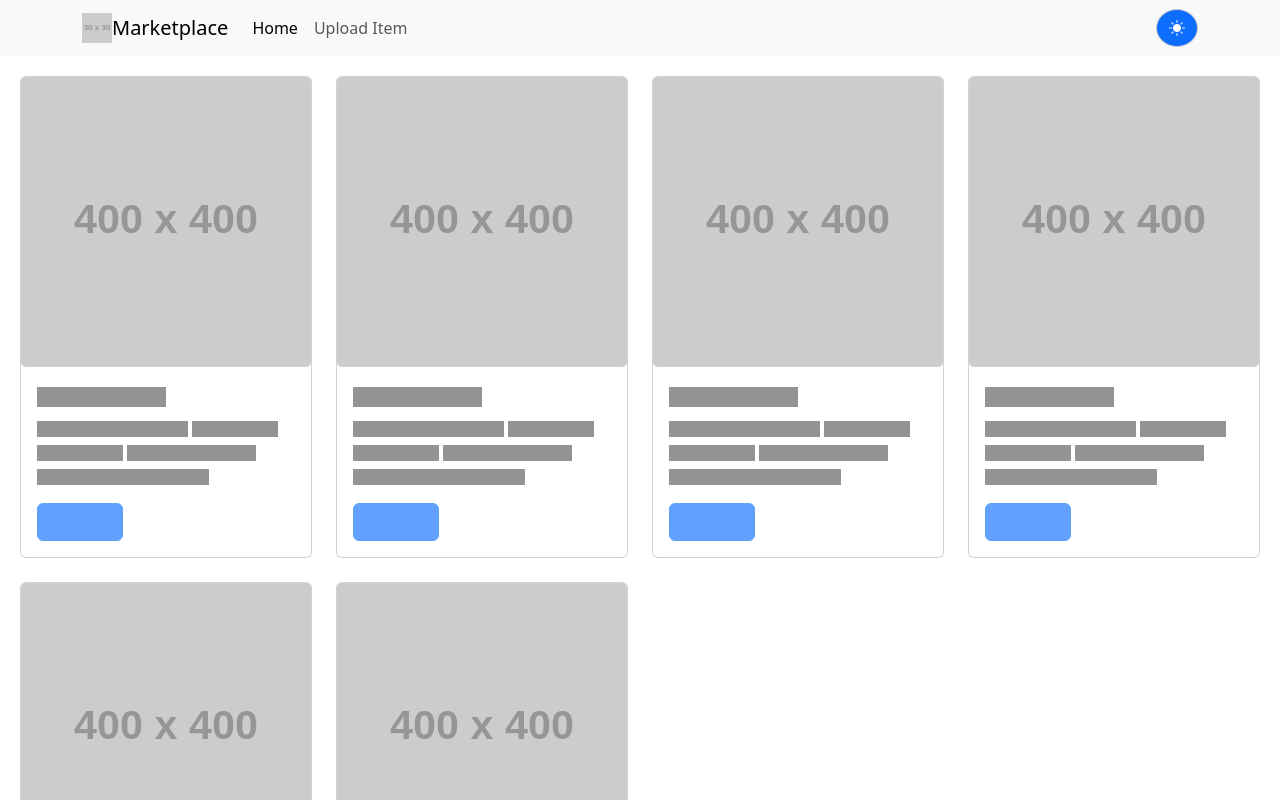
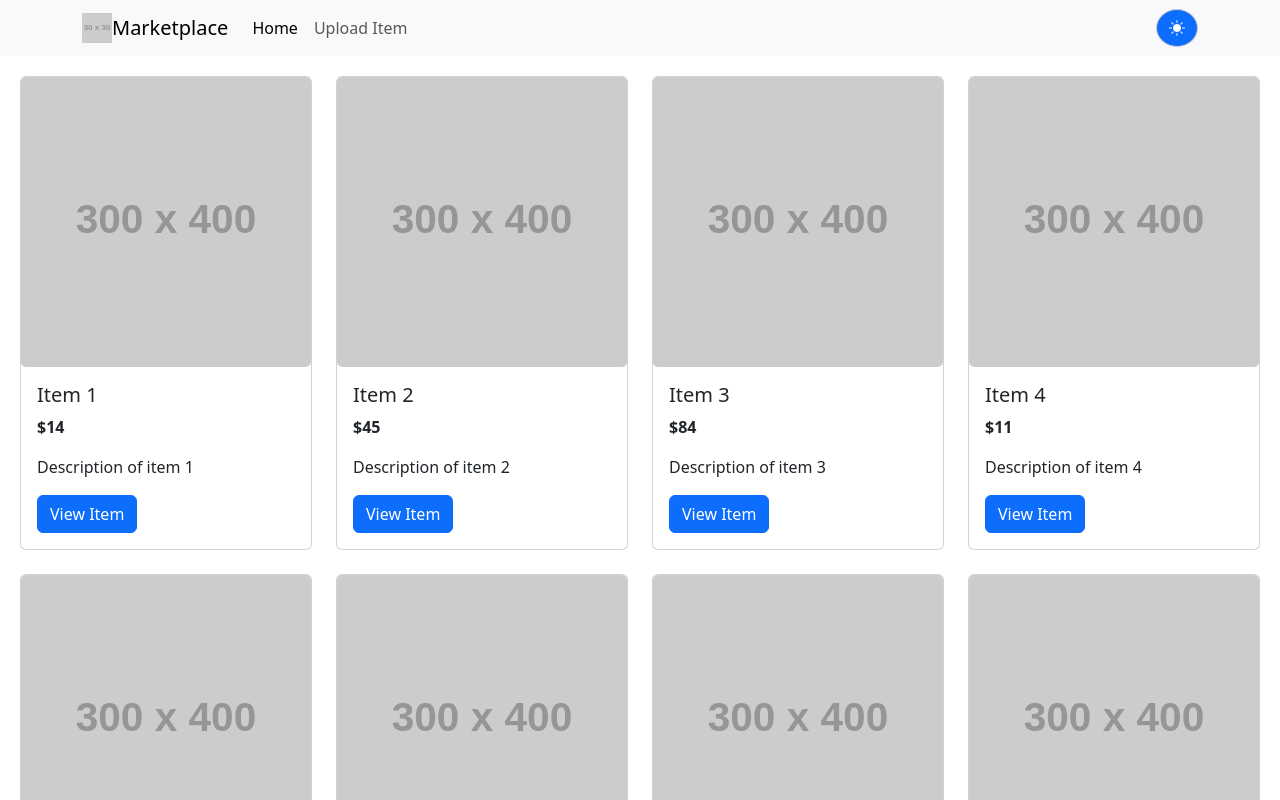
Before and after one commit to amhamiltsyr/SecondHandStoreInventorySystem, a React (Vite) app in the folder reactFrontend/frontend/: page / in a window 1280 px wide. Shown: the top 800 px of the page. Built offline with nearby package versions, Linux system fonts and the light colour scheme.

Commit message:
infinite scroll

```diff
--- a/reactFrontend/frontend/src/components/Marketplace.tsx
+++ b/reactFrontend/frontend/src/components/Marketplace.tsx
@@ -1,4 +1,4 @@
-import React, { useState } from "react";
+import React, { useState, useEffect, useRef } from "react";
 import { Row, Col } from "react-bootstrap";
 import "./Marketplace.css";
 import MarketCard from "./MarketCard";
@@ -6,53 +6,70 @@ import LoadingCard from "./LoadingCard";
 
 const Marketplace: React.FC = () => {
   const [isLoading, setLoading] = useState(true);
-  const items = [
-    {
-      id: 1,
-      title: "Item 1",
-      description: "Description 1",
-      imageUrl: "https://placehold.co/400",
-      price: 1,
+  const [items, setItems] = useState<
+    Array<{
+      id: number;
+      title: string;
+      description: string;
+      imageUrl: string;
+      price: number;
+    }>
+  >([]);
+  const [page, setPage] = useState(1);
+
+  const loader = useRef(null);
+
+  const loadMore = () => {
+    setLoading(true);
+    setTimeout(() => {
+      const newItems = Array.from({ length: 6 }).map((_, index) => ({
+        id: index + items.length + 1,
+        title: `Item ${index + items.length + 1}`,
+        description: `Description of item ${index + items.length + 1}`,
+        imageUrl: `https://via.placeholder.com/300x400?text=Item+${
+          index + items.length + 1
+        }`,
+        price: Math.floor(Math.random() * 100) + 1,
+      }));
+      setItems((prevItems) => [...prevItems, ...newItems]);
+      setLoading(false);
+    }, 1500); // Simulate network delay
+  };
+
+  useEffect(() => {
+    loadMore(); // Initial load
+  }, []);
+  useEffect(() => {
+    const observer = new IntersectionObserver(
+      (entries) => {
+        if (entries[0].isIntersecting) {
+          setPage((prevPage) => prevPage + 1);
+        }
       },
-    {
-      id: 2,
-      title: "Item 2",
-      description: "Description 2",
-      imageUrl: "https://placehold.co/400",
-      price: 2,
-    },
-    {
-      id: 3,
-      title: "Item 3",
-      description: "Description 3",
-      imageUrl: "https://placehold.co/400",
-      price: 3,
-    },
-    {
-      id: 4,
-      title: "Item 4",
-      description: "Description 4",
-      imageUrl: "https://placehold.co/400",
-      price: 4,
-    },
-    {
-      id: 5,
-      title: "Item 5",
-      description: "Description 5",
-      imageUrl: "https://placehold.co/600x700",
-      price: 5,
-    },
-  ];
+      { threshold: 1 }
+    );
+
+    if (loader.current) {
+      observer.observe(loader.current);
+    }
+
+    return () => {
+      if (loader.current) {
+        observer.unobserve(loader.current);
+      }
+    };
+  }, []);
+
+  useEffect(() => {
+    if (page > 1) {
+      loadMore();
+    }
+  }, [page]);
 
   return (
+    <>
       <Row className="h">
-      {isLoading
-        ? Array.from({ length: 6 }).map((_, index) => (
-            <Col key={index} xs={12} sm={6} md={4} lg={3} className="mb-4">
-              <LoadingCard />
-            </Col>
-          ))
-        : items.map((item) => (
+        {items.map((item) => (
           <Col key={item.id} xs={12} sm={6} md={4} lg={3} className="mb-4">
             <MarketCard
               id={item.id}
@@ -63,7 +80,23 @@ const Marketplace: React.FC = () => {
             />
           </Col>
         ))}
+        {isLoading &&
+          Array.from({ length: 6 }).map((_, index) => (
+            <Col
+              key={`loading-${index}`}
+              xs={12}
+              sm={6}
+              md={4}
+              lg={3}
+              className="mb-4"
+            >
+              <LoadingCard />
+            </Col>
+          ))}
       </Row>
+      <div ref={loader} style={{ height: "1px" }}></div>{" "}
+      {/* Invisible div for IntersectionObserver */}
+    </>
   );
 };
 
--- a/reactFrontend/frontend/src/components/Upload.css
+++ b/reactFrontend/frontend/src/components/Upload.css
@@ -1,12 +1,15 @@
 /* src/Upload.css */
 
 .form {
-    max-width: 400px; /* Adjust the width as needed */
+    max-width: 500px; /* Adjust the width as needed */
     width: 100%; /* Ensure the form takes up 100% of the available space */
     margin: 0 auto; /* This will center the form horizontally */
     padding: 20px; /* Optional: Add padding for spacing within the form */
     border-radius: 8px; /* Optional: Rounded corners */
     box-shadow: 0 4px 8px rgba(0, 0, 0, 0.1); /* Optional: Add a subtle shadow */
+    display: flex;
+  align-items: center;
+  justify-content: center;
   }
 
   .upload-container {
--- a/reactFrontend/frontend/src/components/UploadForm.css
+++ b/reactFrontend/frontend/src/components/UploadForm.css
@@ -5,8 +5,28 @@
     width: 100%;
     padding: 20px;
     margin: 20px; /* Optional: Add margin if needed */
+    display: flex;
+  align-items: center;
+  justify-content: center;
   }
 
-  .upload-card .card-title {
+.upload-card .card-title {
     margin-bottom: 20px;
   }
+
+.btn-analyze {
+  border-color: rgba(35,162,215,1);
+  background: rgb(153,6,201);
+  background: linear-gradient(27deg, rgba(208,53,235,1) 0%, rgba(35,162,215,1) 63%, rgba(0,78,255,1) 100%);   color: white; /* Text color */
+  transition: background-color 0.3s ease, transform 0.2s ease; /* Smooth transition */
+
+  /* Center the button with a flex container */
+}
+
+.btn-analyze:hover {
+  transform: scale(1.05); /* Slightly enlarge the button on hover */
+}
+
+.btn-analyze:focus {
+  outline: none;
+}
--- a/reactFrontend/frontend/src/components/UploadForm.tsx
+++ b/reactFrontend/frontend/src/components/UploadForm.tsx
@@ -1,5 +1,6 @@
 import React, { useState } from "react";
 import { Card, Form, Button } from "react-bootstrap";
+import "./UploadForm.css";
 
 const UploadForm: React.FC = () => {
   const [title, setTitle] = useState("");
@@ -21,9 +22,7 @@ const UploadForm: React.FC = () => {
             <Form.Control type="file" />
           </Form.Group>
 
-          <Button variant="primary" className="analyze">
-            Analyze
-          </Button>
+          <Button className="btn-analyze mb-3">Analyze</Button>
 
           <Form.Group className="mb-3" controlId="title">
             <Form.Label>Title</Form.Label>
```
Lines whose indentation alone changed are shown as unchanged.
